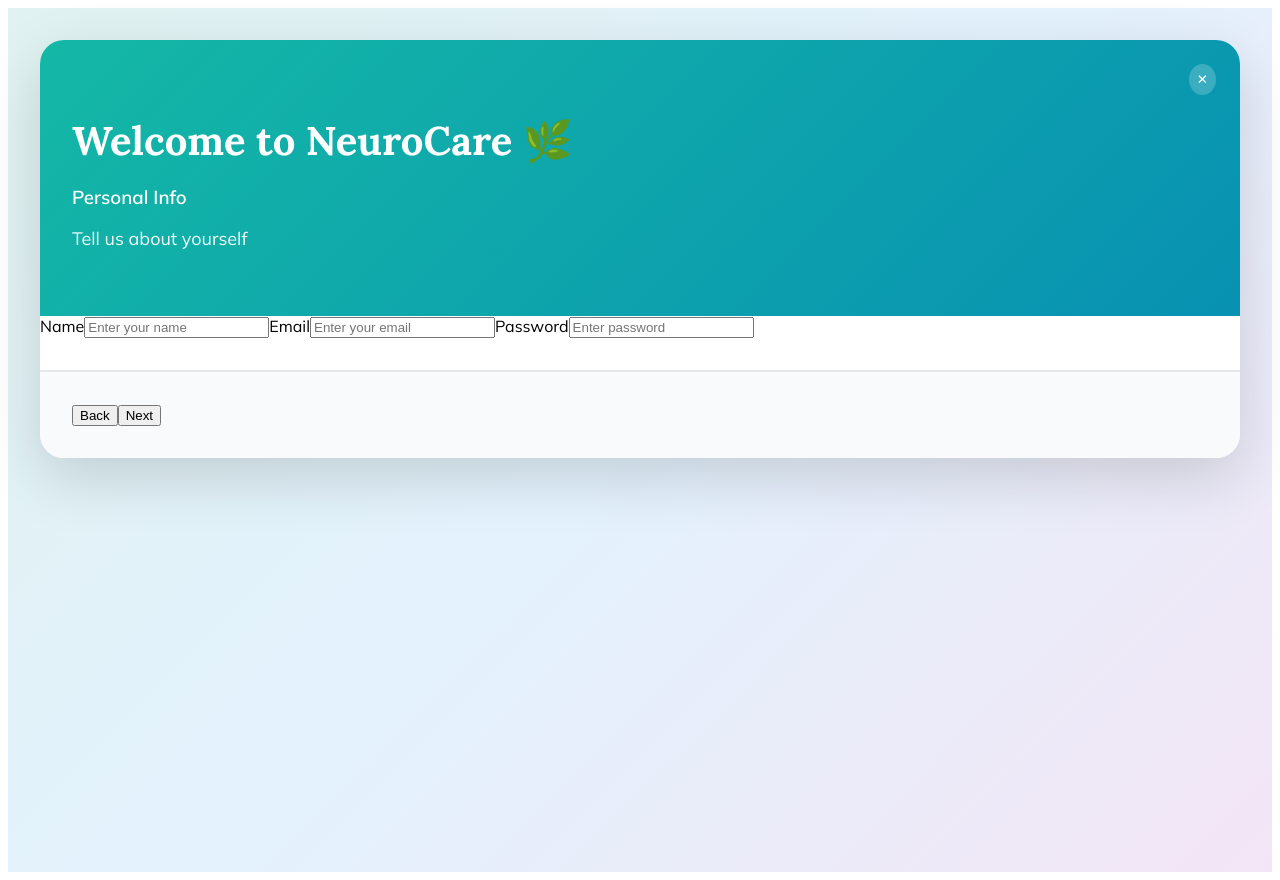
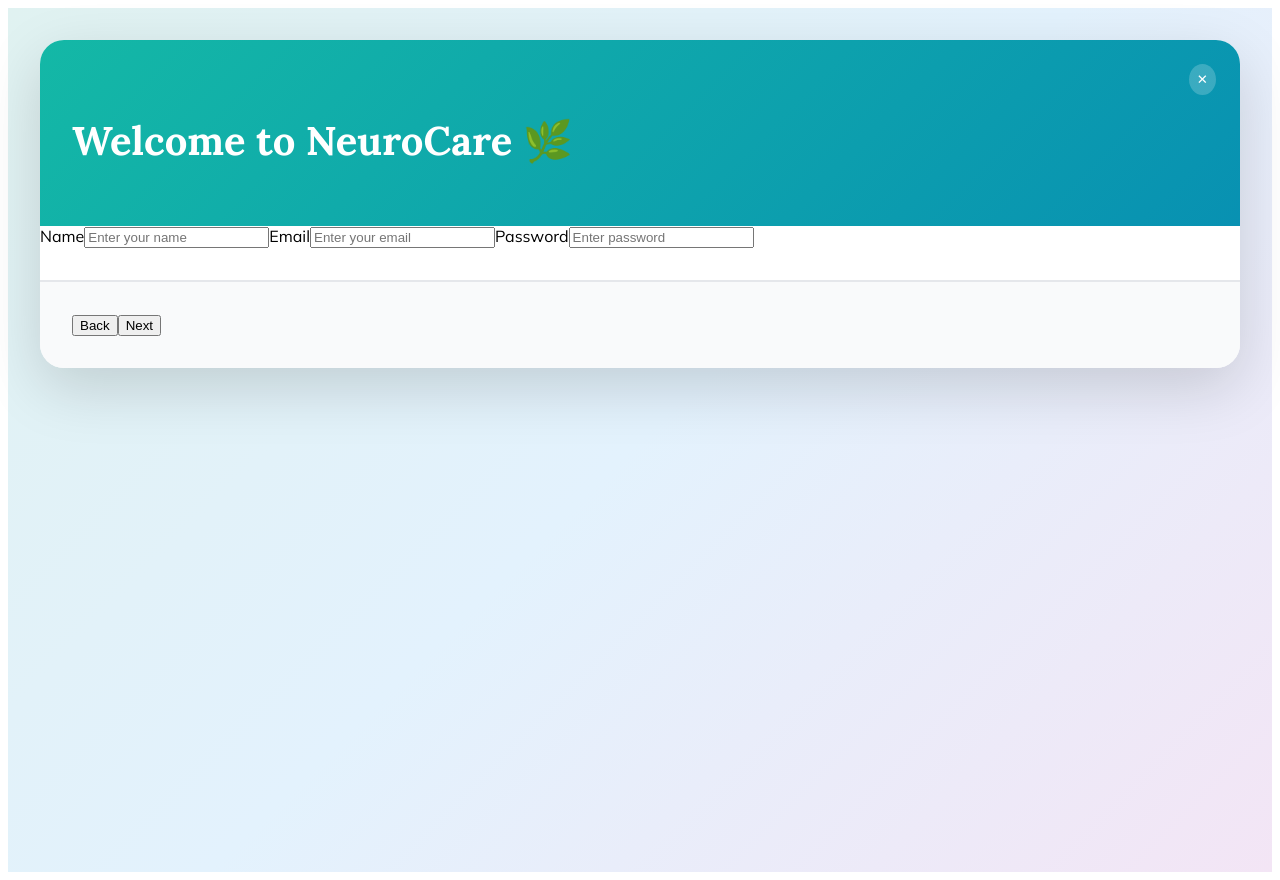
Before and after one commit to jhanvig2511/Neurocare, a React (Create React App) app in the folder mental_health_ui/mental_health_ui/: page /register in a window 1280 px wide. Built offline with nearby package versions, Linux system fonts and the light colour scheme; no server answers.

Commit message:
removed unused variables

```diff
--- a/mental_health_ui/mental_health_ui/src/pages/Register.jsx
+++ b/mental_health_ui/mental_health_ui/src/pages/Register.jsx
@@ -136,28 +136,6 @@ export default function Register() {
     }
   };
 
-  /* =========================
-     STEP INFO
-  ========================= */
-  const stepInfo = [
-    {
-      title: "Personal Info",
-      desc: "Tell us about yourself",
-    },
-    {
-      title: "Background",
-      desc: "Your experience",
-    },
-    {
-      title: "Mental Health",
-      desc: "Your journey",
-    },
-    {
-      title: "Preferences",
-      desc: "Final touches",
-    },
-  ];
-
   return (
     <div className="register-page">
       <div className="register-container">
@@ -173,14 +151,6 @@ export default function Register() {
             </button>
 
             <h1>Welcome to NeuroCare 🌿</h1>
-
-            <h3>
-              {stepInfo[step - 1].title}
-            </h3>
-
-            <p>
-              {stepInfo[step - 1].desc}
-            </p>
           </div>
 
           {/* ERROR */}
```
